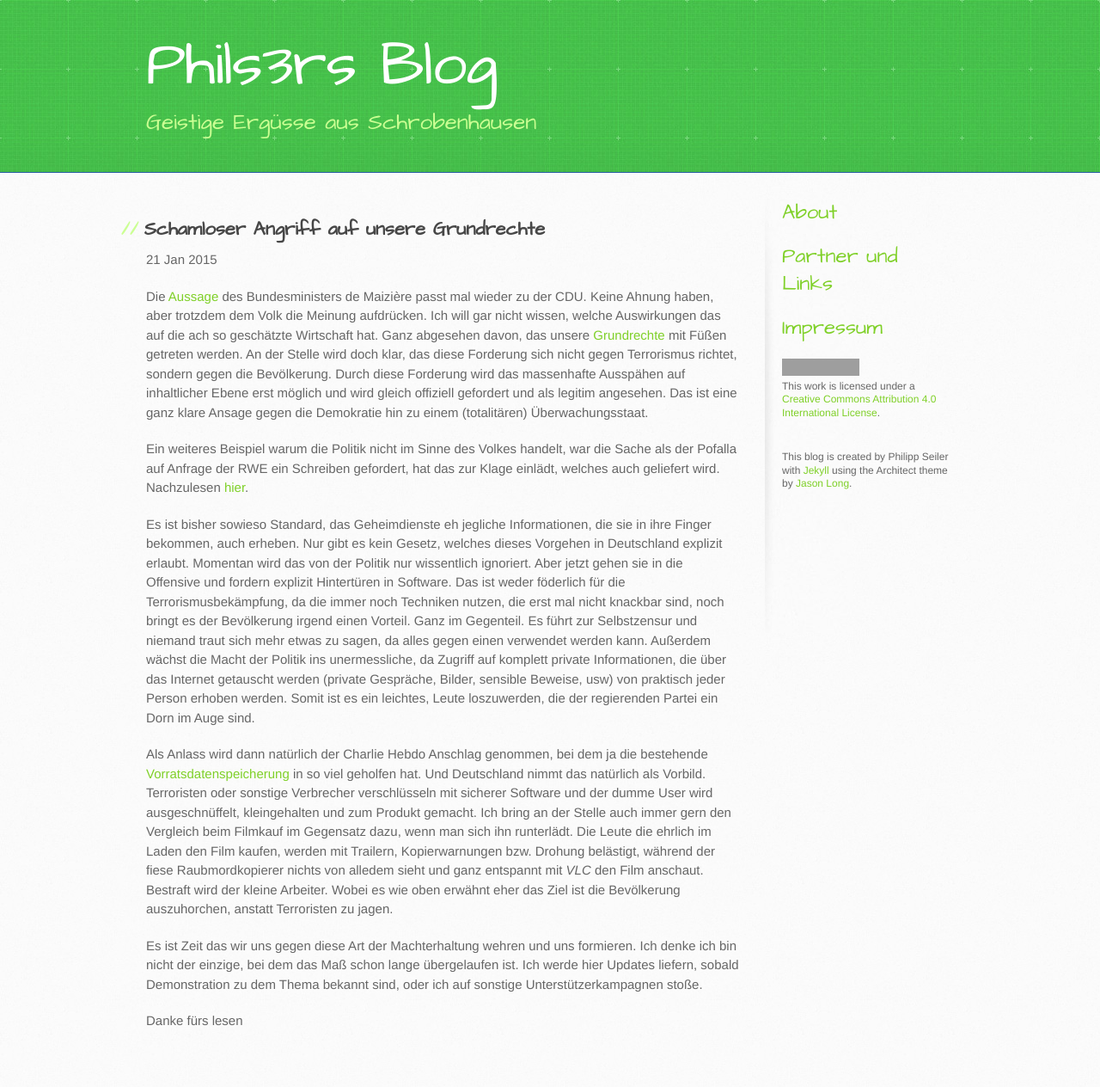
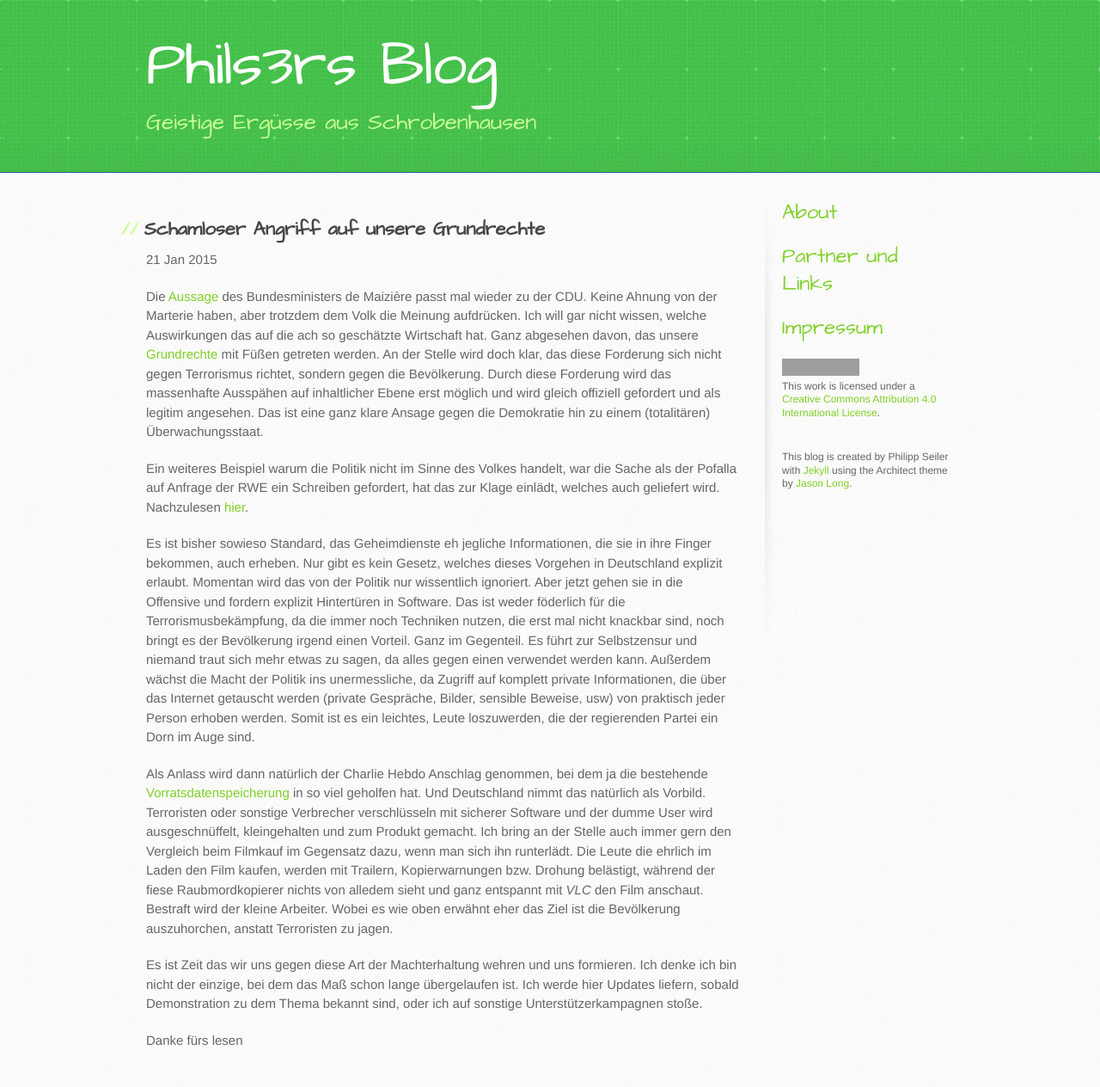
Before and after one commit to pseiler/phils3rs_blog, a Jekyll site: the page built from _posts/2015-01-21-Angriff-auf-unsere-Grundrechte.md, in a window 1280 px wide. Shown: the whole page at 86% size. Built offline with Jekyll 4.4.1, drawn with Linux system fonts in a browser that asks for light colours; Markdown is read by kramdown in place of the engine named in the settings; before the commit the page ends 1241 px from its top, so only the background shows below that; grey boxes are pictures that could not be loaded.

Commit message:
- enhanced sentence in last post

```diff
--- a/_posts/2015-01-21-Angriff-auf-unsere-Grundrechte.md
+++ b/_posts/2015-01-21-Angriff-auf-unsere-Grundrechte.md
@@ -6,7 +6,7 @@ categories:
 date: 2015-01-21 22:26:00.000000000 +02:00
 ---
 
-Die [Aussage](http://www.heise.de/newsticker/meldung/Auch-de-Maiziere-wendet-sich-gegen-Verschluesselung-2523297.html) des Bundesministers de Maizière passt mal wieder zu der CDU. Keine Ahnung haben, aber trotzdem dem Volk die Meinung aufdrücken. Ich will gar nicht wissen, welche Auswirkungen das auf die ach so geschätzte Wirtschaft hat. Ganz abgesehen davon, das unsere [Grundrechte](https://de.wikipedia.org/wiki/Grundrecht_auf_Gew%C3%A4hrleistung_der_Vertraulichkeit_und_Integrit%C3%A4t_informationstechnischer_Systeme) mit Füßen getreten werden. An der Stelle wird doch klar, das diese Forderung sich nicht gegen Terrorismus richtet, sondern gegen die Bevölkerung. Durch diese Forderung wird das massenhafte Ausspähen auf inhaltlicher Ebene erst möglich und wird gleich offiziell gefordert und als legitim angesehen. Das ist eine ganz klare Ansage gegen die Demokratie hin zu einem (totalitären) Überwachungsstaat.
+Die [Aussage](http://www.heise.de/newsticker/meldung/Auch-de-Maiziere-wendet-sich-gegen-Verschluesselung-2523297.html) des Bundesministers de Maizière passt mal wieder zu der CDU. Keine Ahnung von der Marterie haben, aber trotzdem dem Volk die Meinung aufdrücken. Ich will gar nicht wissen, welche Auswirkungen das auf die ach so geschätzte Wirtschaft hat. Ganz abgesehen davon, das unsere [Grundrechte](https://de.wikipedia.org/wiki/Grundrecht_auf_Gew%C3%A4hrleistung_der_Vertraulichkeit_und_Integrit%C3%A4t_informationstechnischer_Systeme) mit Füßen getreten werden. An der Stelle wird doch klar, das diese Forderung sich nicht gegen Terrorismus richtet, sondern gegen die Bevölkerung. Durch diese Forderung wird das massenhafte Ausspähen auf inhaltlicher Ebene erst möglich und wird gleich offiziell gefordert und als legitim angesehen. Das ist eine ganz klare Ansage gegen die Demokratie hin zu einem (totalitären) Überwachungsstaat.
 
 Ein weiteres Beispiel warum die Politik nicht im Sinne des Volkes handelt, war die Sache als der Pofalla auf Anfrage der RWE ein Schreiben gefordert, hat das zur Klage einlädt, welches auch geliefert wird. Nachzulesen [hier](http://www1.wdr.de/daserste/monitor/extras/monitorpresse-atomkonzerne100.html).
 
```
